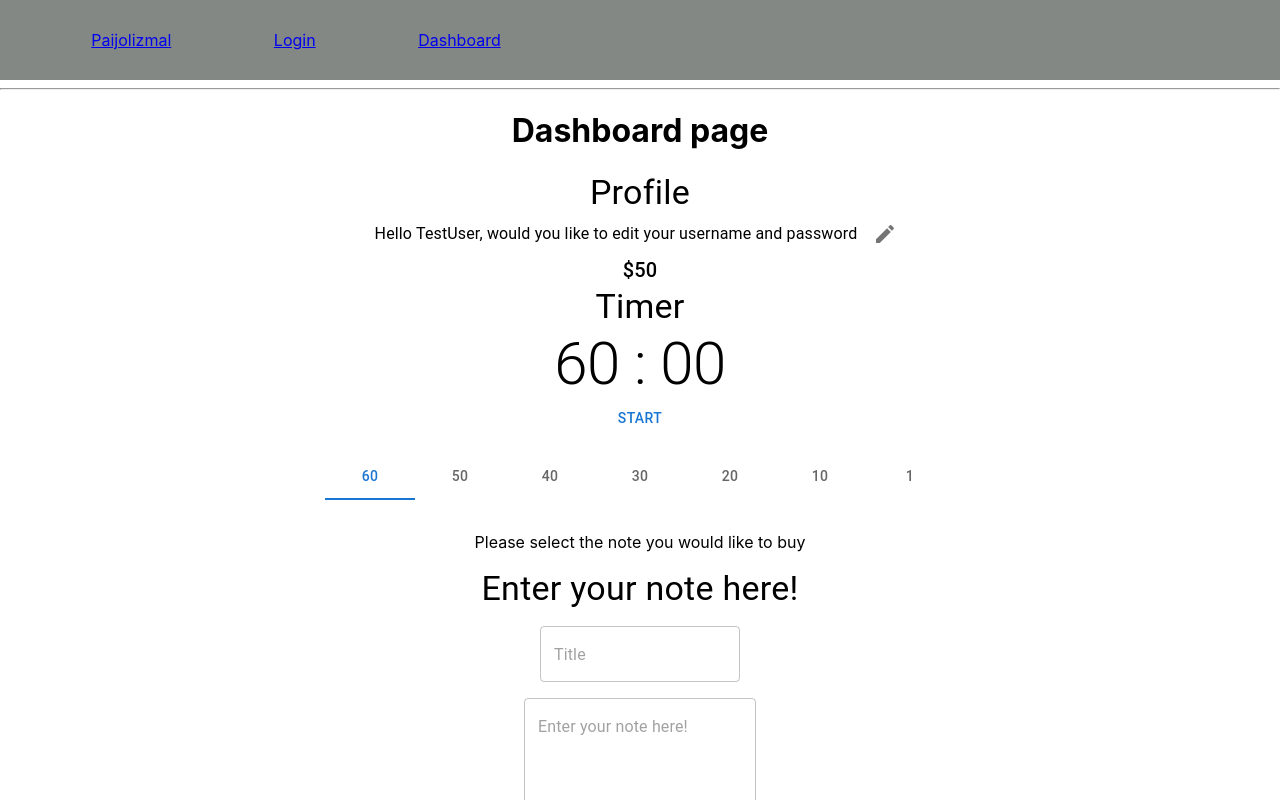
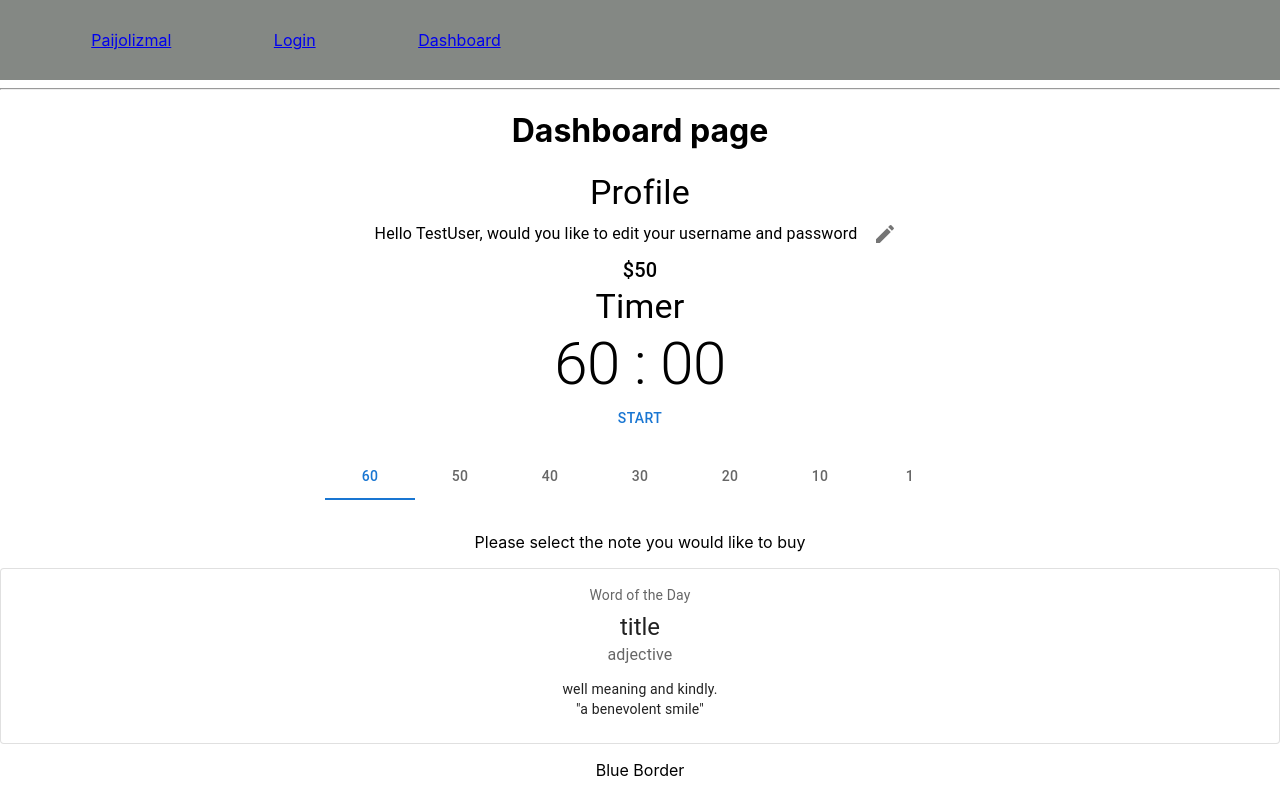
Before and after one commit to J5kinner/PaiJoLizMal, a React (Create React App) app: page /dashboard in a window 1280 px wide. Shown: the top 800 px of the page. Built offline with nearby package versions, Linux system fonts and the light colour scheme.

Commit message:
fixing time traveller errors + implemented shop items

```diff
--- a/src/components/Note.js
+++ b/src/components/Note.js
@@ -1,9 +1,7 @@
 import React from "react";
 import Box from '@mui/material/Box';
 import Card from '@mui/material/Card';
-import CardActions from '@mui/material/CardActions';
 import CardContent from '@mui/material/CardContent';
-import Button from '@mui/material/Button';
 import Typography from '@mui/material/Typography';
 
 const NoteCard = (
--- a/src/components/Shop.js
+++ b/src/components/Shop.js
@@ -5,7 +5,7 @@ function Shop() {
     return (
         <div className="shop">
             <p>Please select the note you would like to buy</p>
-            <ShopItem/>
+            <ShopItem title="Blue Border" cost="3" color="blue"/>
 
 
         </div>
--- a/src/components/ShopItem.js
+++ b/src/components/ShopItem.js
@@ -1,8 +1,14 @@
 import React from 'react'
+import Note from './Note.js';
+import '../assets/scss/components/Shop.scss'
 
-const ShopItem = () => {
+const ShopItem = (props) => {
     return (
-        <div className="shop-item">
+        <div className={"shop-item shop-item-" + props.color}>
+            <Note/>
+            <p>{props.title}</p>
+            <p>{props.price}</p>
+
 
         </div>
     )
```
Also changed, not shown: package.json (+8 -2 lines).
